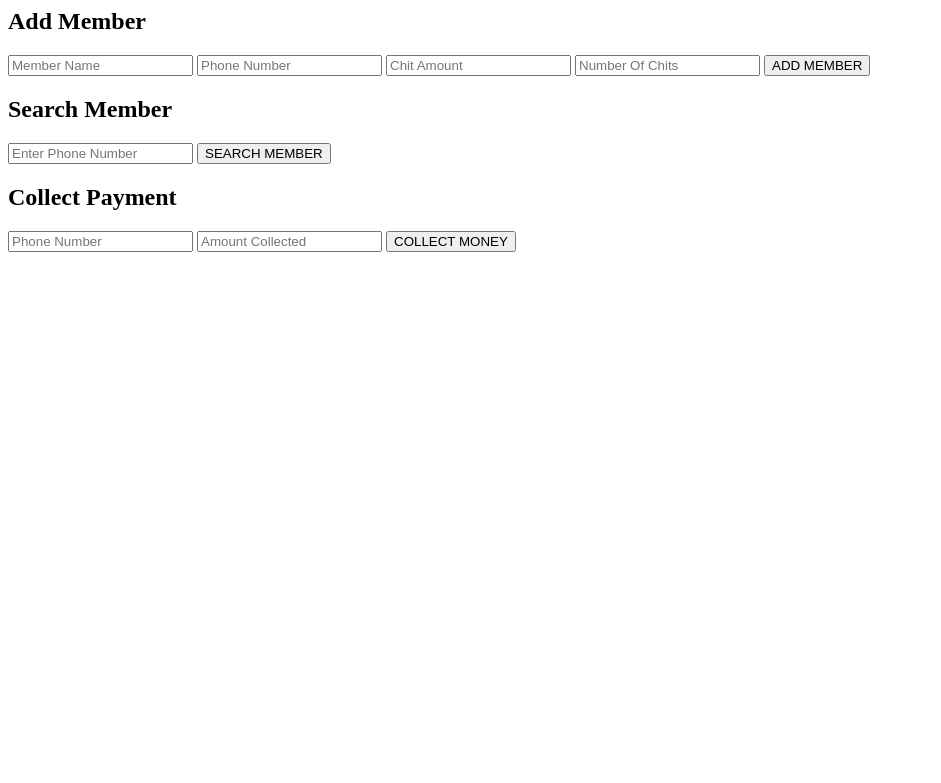
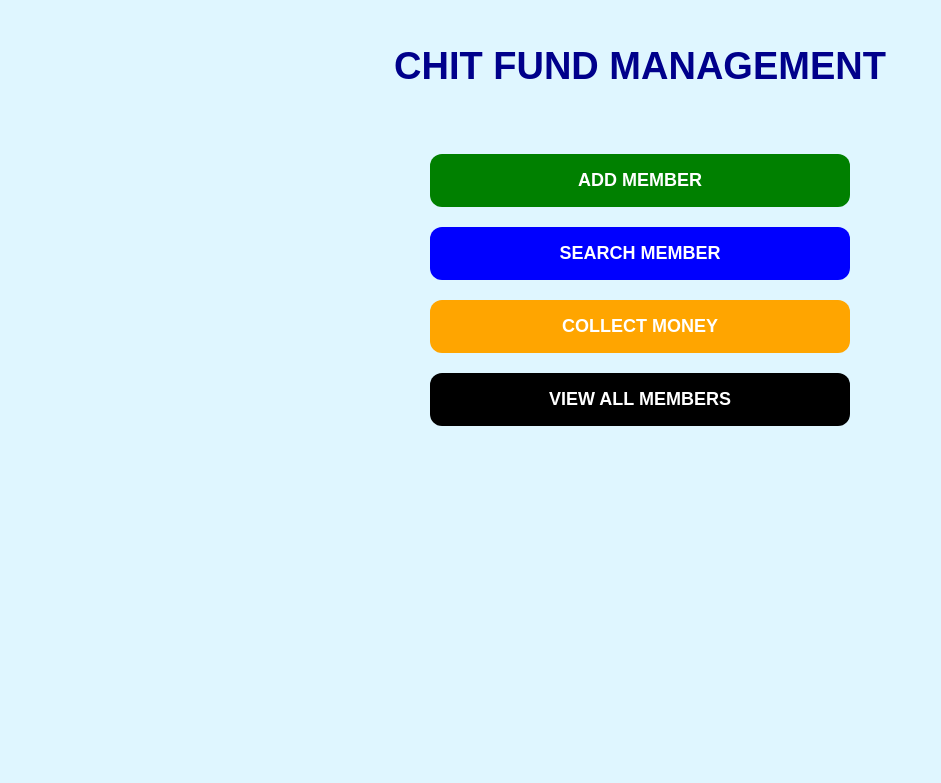
Before and after one commit to jagganth1976-hash/chitfund-webapp, a Flask app: page / in a window 1280 px wide. Shown: the top 783 px of the page, without its empty margins (0-941 px from the left). Run offline with Flask 3, Linux system fonts and the light colour scheme.

Commit message:
Final professional version

```diff
--- a/app.py
+++ b/app.py
@@ -36,7 +36,7 @@ CREATE TABLE IF NOT EXISTS members (
 conn.commit()
 
 # =========================
-# MONTHLY PAYMENT RULES
+# MONTHLY RULES
 # =========================
 
 def get_monthly_value(chit_amount):
@@ -118,17 +118,11 @@ def add_member():
 
         return f"""
 
-        <h2>Member Added Successfully</h2>
+        <h2>{name} Added Successfully!</h2>
 
-        Name: {name}<br><br>
+        Monthly Payment: ₹{total_monthly}<br><br>
 
-        Phone: {phone}<br><br>
-
-        Chit Amount: ₹{chit_amount}<br><br>
-
-        Number Of Chits: {chits}<br><br>
-
-        Monthly Payment: ₹{total_monthly}
+        Chit Amount: ₹{chit_amount}
 
         """
 
@@ -158,7 +152,37 @@ def search_member():
 
         if members:
 
-            output = "<h1>Member Details</h1>"
+            output = """
+
+            <style>
+
+            body{
+
+                font-family:Arial;
+
+                background:#dff6ff;
+
+                padding:20px;
+            }
+
+            .box{
+
+                background:white;
+
+                padding:20px;
+
+                border-radius:15px;
+
+                margin-bottom:20px;
+
+                box-shadow:0px 0px 10px gray;
+            }
+
+            </style>
+
+            <h1>Member Details</h1>
+
+            """
 
             total_monthly = 0
 
@@ -168,7 +192,7 @@ def search_member():
 
                 output += f"""
 
-                <hr>
+                <div class="box">
 
                 Name: {member[1]}<br><br>
 
@@ -180,13 +204,13 @@ def search_member():
 
                 Monthly Payment: ₹{member[5]}<br><br>
 
-                Total Paid: ₹{member[6]}<br><br>
+                Total Paid: ₹{member[6]}
+
+                </div>
 
                 """
 
             output += f"""
-
-            <hr>
 
             <h2>Total Monthly Payment: ₹{total_monthly}</h2>
 
@@ -203,7 +227,7 @@ def search_member():
         return f"Search Error: {e}"
 
 # =========================
-# COLLECT PAYMENT
+# COLLECT MONEY
 # =========================
 
 @app.route("/collect", methods=["POST"])
@@ -235,17 +259,14 @@ def collect_payment():
                     "UPDATE members SET total_paid=? WHERE id=?",
 
                     (new_total, member[0])
+
                 )
 
             conn.commit()
 
             return f"""
 
-            <h2>Payment Collected Successfully</h2>
-
-            Phone Number: {phone}<br><br>
-
-            Amount Collected: ₹{amount}
+            <h2>₹{amount} Collected Successfully</h2>
 
             """
 
@@ -268,13 +289,43 @@ def view_members():
 
     members = cursor.fetchall()
 
-    output = "<h1>ALL MEMBERS</h1>"
+    output = """
+
+    <style>
+
+    body{
+
+        font-family:Arial;
+
+        background:#dff6ff;
+
+        padding:20px;
+    }
+
+    .box{
+
+        background:white;
+
+        padding:20px;
+
+        border-radius:15px;
+
+        margin-bottom:20px;
+
+        box-shadow:0px 0px 10px gray;
+    }
+
+    </style>
+
+    <h1>ALL MEMBERS</h1>
+
+    """
 
     for member in members:
 
         output += f"""
 
-        <hr>
+        <div class="box">
 
         Name: {member[1]}<br><br>
 
@@ -286,7 +337,9 @@ def view_members():
 
         Monthly Payment: ₹{member[5]}<br><br>
 
-        Total Paid: ₹{member[6]}<br><br>
+        Total Paid: ₹{member[6]}
+
+        </div>
 
         """
 
--- a/templates/index.html
+++ b/templates/index.html
@@ -1,3 +1,185 @@
+<!DOCTYPE html>
+
+<html>
+
+<head>
+
+    <title>Chit Fund Management</title>
+
+    <meta name="viewport"
+          content="width=device-width, initial-scale=1.0">
+
+    <style>
+
+        body{
+
+            margin:0;
+
+            padding:0;
+
+            font-family:Arial;
+
+            background:#dff6ff;
+
+            text-align:center;
+        }
+
+        h1{
+
+            color:darkblue;
+
+            padding-top:20px;
+
+            font-size:38px;
+        }
+
+        .container{
+
+            max-width:420px;
+
+            margin:auto;
+
+            padding:20px;
+        }
+
+        .menu-button{
+
+            width:100%;
+
+            padding:16px;
+
+            margin-top:20px;
+
+            border:none;
+
+            border-radius:12px;
+
+            font-size:18px;
+
+            font-weight:bold;
+
+            color:white;
+
+            cursor:pointer;
+        }
+
+        .green{
+
+            background:green;
+        }
+
+        .blue{
+
+            background:blue;
+        }
+
+        .orange{
+
+            background:orange;
+        }
+
+        .black{
+
+            background:black;
+        }
+
+        .form-box{
+
+            display:none;
+
+            background:white;
+
+            padding:20px;
+
+            border-radius:15px;
+
+            margin-top:20px;
+
+            box-shadow:0px 0px 10px gray;
+        }
+
+        input{
+
+            width:95%;
+
+            padding:12px;
+
+            margin-top:10px;
+
+            font-size:16px;
+
+            border-radius:8px;
+
+            border:1px solid gray;
+        }
+
+        .submit-btn{
+
+            width:100%;
+
+            padding:12px;
+
+            margin-top:15px;
+
+            border:none;
+
+            border-radius:8px;
+
+            color:white;
+
+            font-size:16px;
+
+            font-weight:bold;
+
+            cursor:pointer;
+        }
+
+        a{
+
+            text-decoration:none;
+        }
+
+    </style>
+
+</head>
+
+<body>
+
+    <h1>CHIT FUND MANAGEMENT</h1>
+
+    <div class="container">
+
+        <button class="menu-button green"
+                onclick="showForm('addForm')">
+
+            ADD MEMBER
+
+        </button>
+
+        <button class="menu-button blue"
+                onclick="showForm('searchForm')">
+
+            SEARCH MEMBER
+
+        </button>
+
+        <button class="menu-button orange"
+                onclick="showForm('collectForm')">
+
+            COLLECT MONEY
+
+        </button>
+
+        <a href="/members">
+
+            <button class="menu-button black">
+
+                VIEW ALL MEMBERS
+
+            </button>
+
+        </a>
+
         <!-- ADD FORM -->
 
         <div id="addForm" class="form-box">
@@ -89,3 +271,26 @@
             </form>
 
         </div>
+
+    </div>
+
+    <script>
+
+        function showForm(formId){
+
+            let forms = document.getElementsByClassName("form-box");
+
+            for(let i=0;i<forms.length;i++){
+
+                forms[i].style.display = "none";
+            }
+
+            document.getElementById(formId).style.display = "block";
+        }
+
+    </script>
+
+</body>
+
+</html>
+</div>
```
Also changed, not shown: members.db (deleted). Lines whose indentation alone changed are shown as unchanged.
